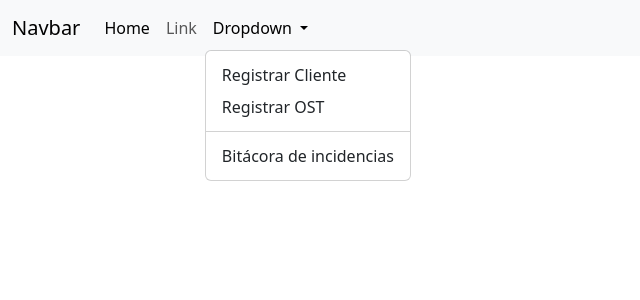
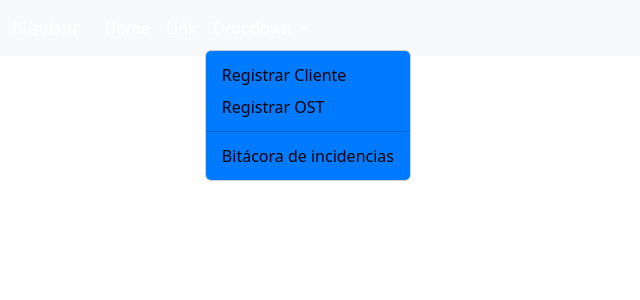
Before and after one commit to al-2100/241CC231FrontEndAutomotriz, an Angular app: page / in a window 1280 px wide. Both pictures are taken after a click on the button "Dropdown". Shown: the top 300 px of the page, without its empty margins (0-640 px from the left). Built offline with nearby package versions, Linux system fonts and the light colour scheme.

Commit message:
Update navbar.component.html

```diff
--- a/src/app/component/navbar/navbar.component.html
+++ b/src/app/component/navbar/navbar.component.html
@@ -1,26 +1,26 @@
 <nav class="navbar navbar-expand-lg bg-body-tertiary">
   <div class="container-fluid">
-    <a class="navbar-brand" href="#">Navbar</a>
+    <a class="navbar-brand" href="#" style="color: white;">Navbar</a>
     <button class="navbar-toggler" type="button" data-bs-toggle="collapse" data-bs-target="#navbarSupportedContent" aria-controls="navbarSupportedContent" aria-expanded="false" aria-label="Toggle navigation">
-      <span class="navbar-toggler-icon"></span>
+      <span class="navbar-toggler-icon" style="color: white;"></span>
     </button>
     <div class="collapse navbar-collapse" id="navbarSupportedContent">
       <ul class="navbar-nav me-auto mb-2 mb-lg-0">
         <li class="nav-item">
-          <a class="nav-link active" aria-current="page" href="#">Home</a>
+          <a class="nav-link active" aria-current="page" href="#" style="color: white;" >Home</a>
         </li>
         <li class="nav-item">
-          <a class="nav-link" href="#">Link</a>
+          <a class="nav-link" href="#" style="color: white;" >Link</a>
         </li>
         <li class="nav-item dropdown">
-          <a class="nav-link dropdown-toggle" href="#" role="button" data-bs-toggle="dropdown" aria-expanded="false">
+          <a class="nav-link dropdown-toggle" href="#" role="button" data-bs-toggle="dropdown" aria-expanded="false" style="color: white;">
             Dropdown
           </a>
-          <ul class="dropdown-menu">
-            <li><a class="dropdown-item" href="/registrar-cliente">Registrar Cliente</a></li>
-            <li><a class="dropdown-item" href="/registrar-ost">Registrar OST</a></li>
+          <ul class="dropdown-menu" style="background-color: #007bff;">
+            <li><a class="dropdown-item" href="/registrar-cliente" style="color: black;" >Registrar Cliente</a></li>
+            <li><a class="dropdown-item" href="/registrar-ost" style="color: black;" >Registrar OST</a></li>
             <li><hr class="dropdown-divider"></li>
-            <li><a class="dropdown-item" href="/bitacora">Bitácora de incidencias</a></li>
+            <li><a class="dropdown-item" href="/bitacora" style="color: black;" >Bitácora de incidencias</a></li>
           </ul>
         </li>
       </ul>
```
